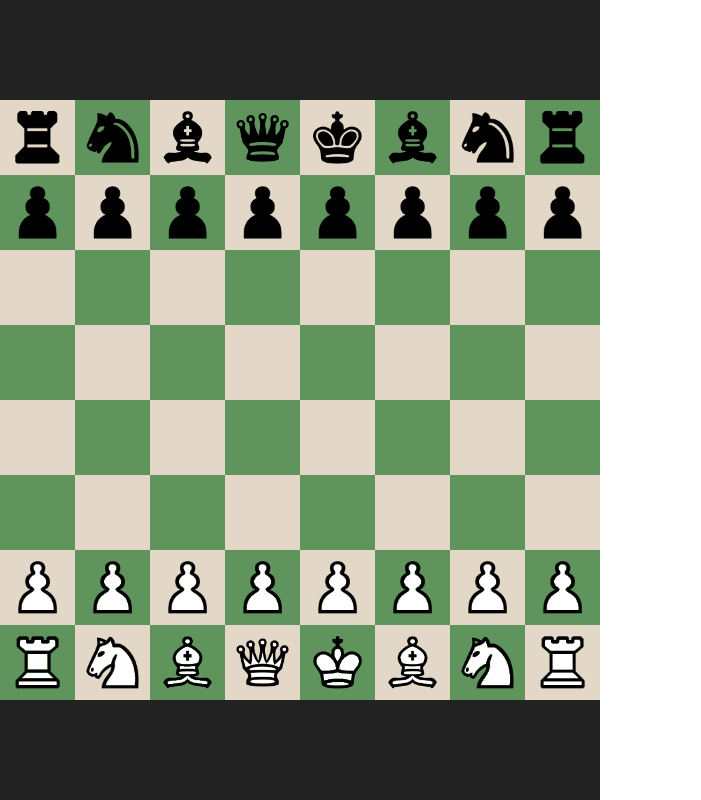
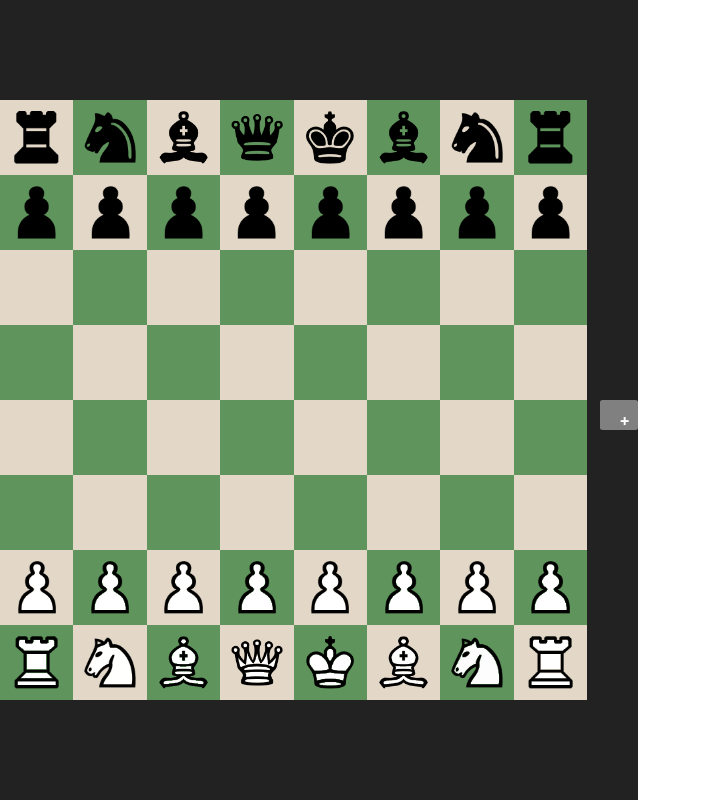
Before and after one commit to bowlcuts/react-app-frontend, a React (Vite) app in the folder frontend-chess/: page / in a window 1280 px wide. Shown: the whole page, without its empty margins (0-701 px from the left). Built offline with nearby package versions, Linux system fonts and the light colour scheme.

Commit message:
revert to non-flipping board

```diff
--- a/frontend-chess/src/App.css
+++ b/frontend-chess/src/App.css
@@ -87,21 +87,40 @@
 
 }
 
-.game-over-text button {
+button {
   background: rgb(34, 34, 34);
   height: 30px;
-  width: 100%;
+  width: 150px;
   border-radius: 7%;
   border: none;
   font-weight: bold;
   color: white;
   transition-duration: 0.4s;
-  margin-top: 30%;
+  margin-top: 30px;
 }
 
-.game-over-text button:hover {
+button:hover {
   background-color: #4CAF50;
   cursor: pointer;
   font-weight: bolder;
 
 }
+
+.new-game-btn  {
+  background: gray;
+  width: 30px;
+  margin-left: 2%;
+  border-radius: 7%;
+  border: none;
+  font-weight: bold;
+  color: white;
+  transition-duration: 0.4s;
+
+}
+
+.new-game-btn :hover{
+  background-color: #4CAF50;
+  cursor: pointer;
+  font-weight: bolder;
+
+}
--- a/frontend-chess/src/App.jsx
+++ b/frontend-chess/src/App.jsx
@@ -8,7 +8,7 @@ function App() {
   const [board, setBoard] = useState([]);
   const [isGameOver, setIsGameOver] = useState();
   const [result, setResult] = useState();
-  const [turn, setTurn] = useState();
+  // const [turn, setTurn] = useState();
 
   useEffect(() => {
     initGame()
@@ -17,7 +17,7 @@ function App() {
       setBoard(game.board)
       setIsGameOver(game.isGameOver)
       setResult(game.result)
-      setTurn(game.turn)
+      // setTurn(game.turn)
   })
     return () => subscirbe.unsubscribe()
   }, [])
@@ -35,8 +35,13 @@ function App() {
 
       )}
       <div className='board-container'>
-        <Board board={board} turn={turn} />
+        <Board board={board} />
       </div>
+      {!isGameOver && (
+          <button onClick={resetGame} className='new-game-btn'>
+          <span className='newGameBefore'>+</span>
+          </button>
+        )}
       {result && <p className='result'>{result}</p>}
     </div>
   )
--- a/frontend-chess/src/components/Board.jsx
+++ b/frontend-chess/src/components/Board.jsx
@@ -2,21 +2,23 @@ import React, { useEffect, useState } from "react";
 import BoardSquare from "./BoardSquare";
 
 
-function Board ({board, turn}) {
+function Board ({board}) {
 
-    const [currBoard, setCurrBoard] = useState([])
+    // const [currBoard, setCurrBoard] = useState([])
 
-    useEffect(() => {
-        setCurrBoard(
-            turn === 'w' ? board.flat() : board.flat().reverse()
-        )
-    }, [board, turn])
+    // useEffect(() => {
+    //     setCurrBoard(
+    //         turn === 'w' ? board.flat() : board.flat().reverse()
+    //     )
+    // }, [board, turn])
+
+    // console.log(turn, board)
 
     function getXYPosition(i) {
-        const x = turn === 'w' ? i % 8 : Math.abs((i % 8) - 7)
-        //abs returns absolute value of number so pieces cant go off board
-        const y = turn === 'w' ? Math.abs(Math.floor(i / 8) - 7) : Math.floor(i / 8)
-        return {x, y}
+        const x = i % 8
+        const y = Math.abs(Math.floor(i / 8) - 7)
+
+        return { x, y }
     }
 
     function isBlack(i) {
@@ -32,7 +34,7 @@ function Board ({board, turn}) {
 
     return (
         <div className="board">
-            {currBoard.map((piece, i) =>
+            {board.flat().map((piece, i) =>
             <div key={i} className="square">
                 <BoardSquare
                 piece={piece}
--- a/frontend-chess/src/components/Game.jsx
+++ b/frontend-chess/src/components/Game.js
@@ -25,7 +25,7 @@ function resetGame() {
 
 function handleMove(from, to){
     const promotions = chess.moves({verbose: true}).filter(m => m.promotion)
-    console.table(promotions)
+
     if(promotions.some(p => `${p.from}:${p.to}` === `${from}:${to}`)) {
         const pendingPromotion = {from, to, color: promotions[0].color}
         updateGame(pendingPromotion)
@@ -56,7 +56,7 @@ function updateGame(pendingPromotion) {
         board: chess.board(),
         pendingPromotion,
         isGameOver,
-        turn: chess.turn(),
+        // turn: chess.turn(),
         result: isGameOver ? getGameResult() : null
     }
 
```
Also changed, not shown: frontend-chess/src/components/BoardSquare.jsx (+42 -0 lines).
